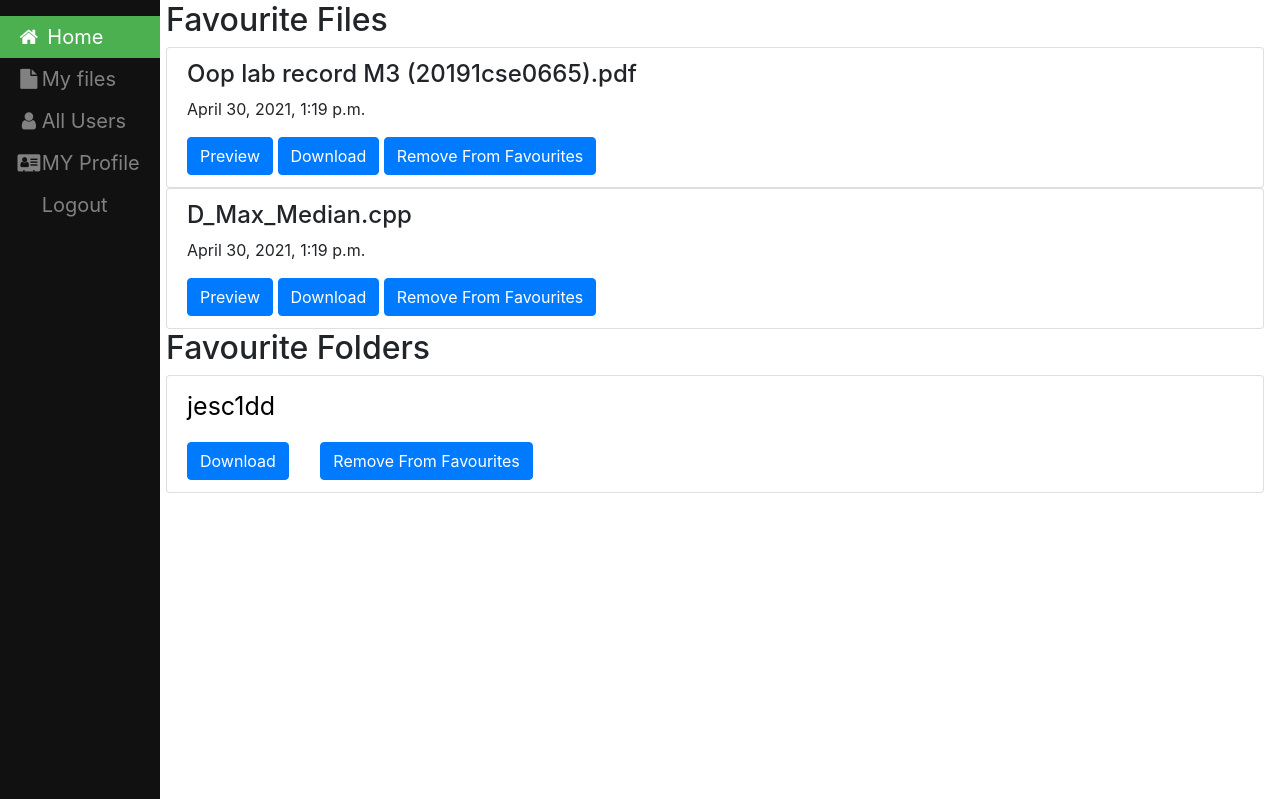
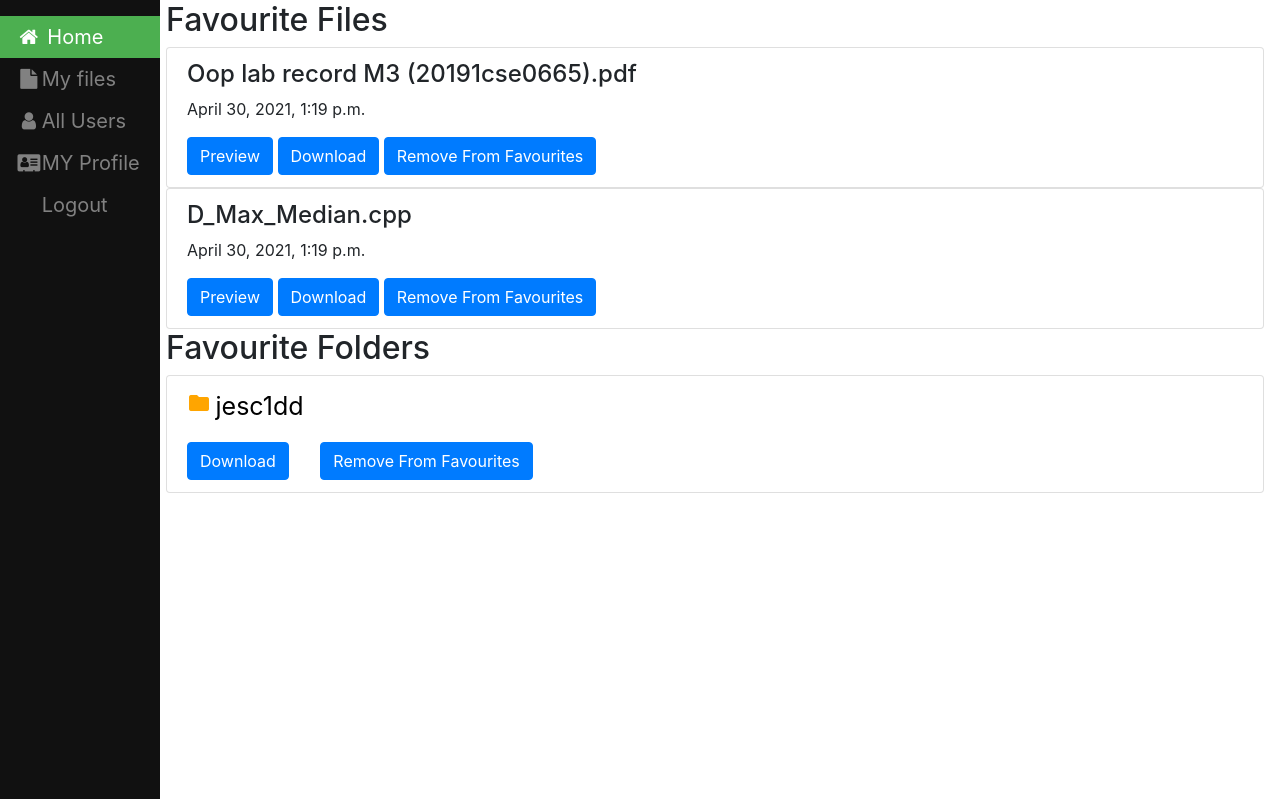
Before and after one commit to BUNNY-1269/Doc_Sharings, a Django app: page /home1 in a window 1280 px wide. Shown: the top 799 px of the page. Run offline with Django 3.2, Linux system fonts and the light colour scheme; a user stored in the database is signed in; data comes from the database, SQL or seed files in the repository; some libraries are stand-ins or nearby versions.

Commit message:
Update home1.html

```diff
--- a/templates/filesharing/home1.html
+++ b/templates/filesharing/home1.html
@@ -9,6 +9,8 @@
     <link rel="stylesheet" href="https://cdnjs.cloudflare.com/ajax/libs/font-awesome/4.7.0/css/font-awesome.min.css">
     <link rel="stylesheet" href="https://maxcdn.bootstrapcdn.com/bootstrap/4.0.0/css/bootstrap.min.css" integrity="sha384-Gn5384xqQ1aoWXA+058RXPxPg6fy4IWvTNh0E263XmFcJlSAwiGgFAW/dAiS6JXm" crossorigin="anonymous">
 
+<meta name="viewport" content="width=device-width, initial-scale=1">
+<link href="https://fonts.googleapis.com/icon?family=Material+Icons" rel="stylesheet">
 
 
   </head>
@@ -54,6 +56,9 @@
 {% for f in folders %}
         <div class="list-group">
              <div class="list-group-item">
+                 <i class="material-icons"  style="color: orange" >
+              folder
+                 </i>
                  <a  style="font-size:25px;color:black" href="{% url 'filesharing:detail' f.id %}" > {{ f }} </a><br>
                  <p></p>
                  <a class="list-group-item-text" href="{% url 'filesharing:download_folder' f.id %}" target="_blank" download><button type="button" class="btn btn-primary">Download</button></a>&nbsp;&nbsp;&nbsp;&nbsp;&nbsp;&nbsp;
@@ -66,6 +71,9 @@
 {% for f in ufolders %}
         <div class="list-group">
              <div class="list-group-item">
+                 <i class="material-icons"  style="color: orange" >
+              folder
+                 </i>
                  <a  style="font-size:25px;color:black" href="{% url 'filesharing:user-linked-files' f.id %}" > {{ f }} </a><br>
                  <p></p>
                  <a class="list-group-item-text" href="{% url 'filesharing:download_folder' f.id %}" target="_blank" download><button type="button" class="btn btn-primary">Download</button></a>&nbsp;&nbsp;&nbsp;&nbsp;&nbsp;&nbsp;
```
